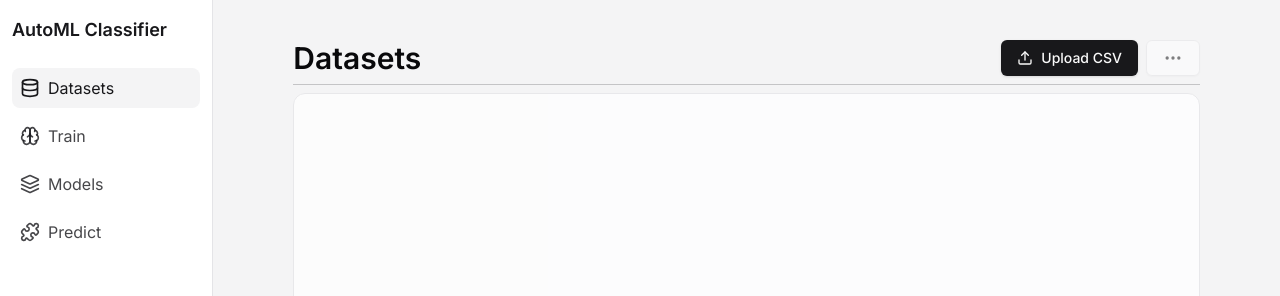
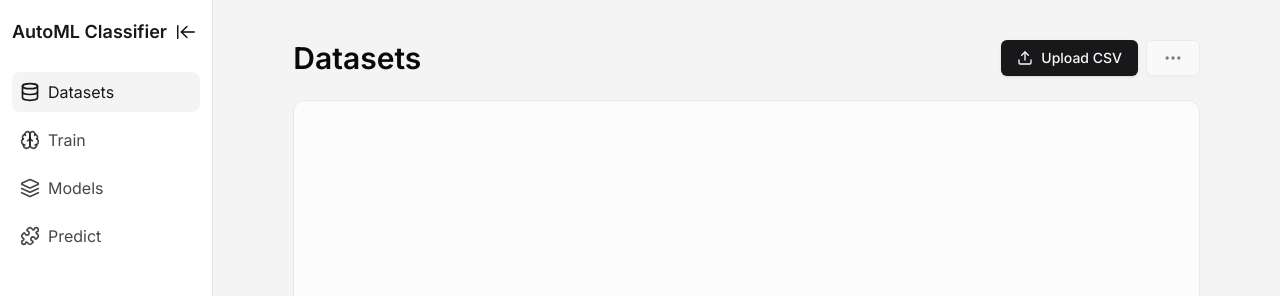
Before and after one commit to 99vik/auto-ml-classifier, a Next.js app: page /datasets in a window 1280 px wide. Shown: the top 296 px of the page. Built offline with nearby package versions, Linux system fonts and the light colour scheme.

Commit message:
enabled expanding and colapsing sidenav

```diff
--- a/src/app/datasets/page.tsx
+++ b/src/app/datasets/page.tsx
@@ -27,7 +27,7 @@
   });
 
   return (
-    <div className="h-full">
+    <div className="min-h-full space-y-6">
       <div className="flex items-center justify-between">
         <h1 className="text-3xl font-semibold">Datasets</h1>
         <div className="flex items-center gap-2">
@@ -67,7 +67,6 @@
           </DropdownMenu>
         </div>
       </div>
-      <div className="my-2 h-px w-full bg-foreground/20" />
       {files === undefined ? (
         <div className="h-[500px] animate-pulse overflow-hidden rounded-xl border bg-background"></div>
       ) : (
--- a/src/app/layout.tsx
+++ b/src/app/layout.tsx
@@ -22,9 +22,7 @@
         <Providers>
           <div className="flex min-h-screen">
             <SideNav />
-            <main className="w-5/6 flex-1 bg-secondary px-20 py-10">
-              {children}
-            </main>
+            <main className="flex-1 bg-secondary px-20 py-10">{children}</main>
           </div>
         </Providers>
       </body>
--- /dev/null
+++ b/src/app/train/layout.tsx
@@ -0,0 +1,14 @@
+export default function PageLayout({
+  children,
+}: {
+  children: React.ReactNode;
+}) {
+  return (
+    <div className="min-h-full space-y-6">
+      <div className="flex items-center justify-between">
+        <h1 className="text-3xl font-semibold">Train model</h1>
+      </div>
+      {children}
+    </div>
+  );
+}
--- a/src/app/train/page.tsx
+++ b/src/app/train/page.tsx
@@ -4,13 +4,5 @@
 export default async function Page() {
   const files = await readFiles();
 
-  return (
-    <div className="min-h-full">
-      <div className="flex items-center justify-between">
-        <h1 className="text-3xl font-semibold">Train</h1>
-      </div>
-      <div className="my-2 h-px w-full bg-foreground/20" />
-      <DatasetSelector files={files} />
-    </div>
-  );
+  return <DatasetSelector files={files} />;
 }
--- a/src/components/SideNav.tsx
+++ b/src/components/SideNav.tsx
@@ -1,9 +1,18 @@
 "use client";
 
 import { cn } from "@/lib/utils";
-import { Brain, Database, Layers, Puzzle } from "lucide-react";
+import {
+  ArrowLeftToLine,
+  ArrowRightToLine,
+  Brain,
+  Database,
+  Layers,
+  Puzzle,
+} from "lucide-react";
 import Link from "next/link";
 import { usePathname } from "next/navigation";
+import { useState } from "react";
+import { Button } from "./ui/button";
 
 const LINKS = [
   { href: "/datasets", label: "Datasets", icon: Database },
@@ -13,25 +22,54 @@
 ];
 
 export default function SideNav() {
+  const [isExpanded, setIsExpanded] = useState(true);
+
   const pathname = usePathname();
   return (
-    <nav className="relative w-1/6 border-r bg-background px-3">
+    <nav
+      className={cn(
+        "relative border-r bg-background px-3 transition-[width] duration-300",
+        isExpanded ? "w-1/6" : "w-[62px]",
+      )}
+    >
       <div className="sticky top-0 z-10 space-y-6 py-4">
-        <Link href="/" className="text-lg font-semibold text-primary">
-          AutoML Classifier
-        </Link>
+        <div className="flex items-center justify-between">
+          {isExpanded && (
+            <Link
+              href="/"
+              className="whitespace-nowrap text-lg font-semibold text-primary"
+            >
+              AutoML Classifier
+            </Link>
+          )}
+
+          <Button
+            onClick={() => setIsExpanded((prev) => !prev)}
+            size="sm"
+            variant="ghost"
+            className="p-2"
+          >
+            {isExpanded ? (
+              <ArrowLeftToLine size={22} strokeWidth={1.5} />
+            ) : (
+              <ArrowRightToLine size={22} strokeWidth={1.5} />
+            )}
+          </Button>
+        </div>
         <ul className="space-y-2">
           {LINKS.map((link) => (
             <li key={link.href}>
               <Link
                 href={link.href}
                 className={cn(
-                  "flex items-center gap-2 rounded-lg p-2 text-primary/80 transition hover:bg-secondary",
+                  "flex items-center gap-2 rounded-lg p-2 text-primary/80 transition duration-700 hover:bg-secondary",
                   pathname.includes(link.href) && "bg-secondary text-primary",
                 )}
               >
-                <link.icon size={20} />
-                {link.label}
+                <div>
+                  <link.icon size={20} />
+                </div>
+                {isExpanded && link.label}
               </Link>
             </li>
           ))}
```
